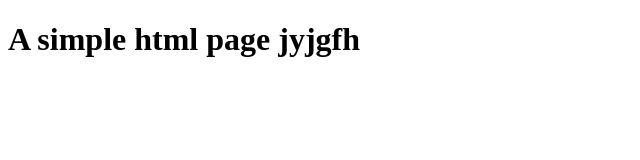
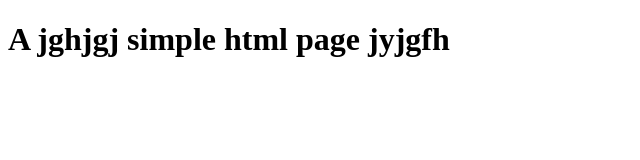
Before and after one commit to muhammadshoaibriaz/practice, a plain HTML site: page index.html in a window 1280 px wide. Shown: the whole page, without its empty margins (0-640 px from the left). Drawn offline with Linux system fonts and the light colour scheme.

Commit message:
new haijkhgkh

```diff
--- a/index.html
+++ b/index.html
@@ -6,6 +6,6 @@
     <title>Document</title>
   </head>
   <body>
-    <h1>A simple html page jyjgfh</h1>
+    <h1>A jghjgj simple html page jyjgfh</h1>
   </body>
 </html>
```
